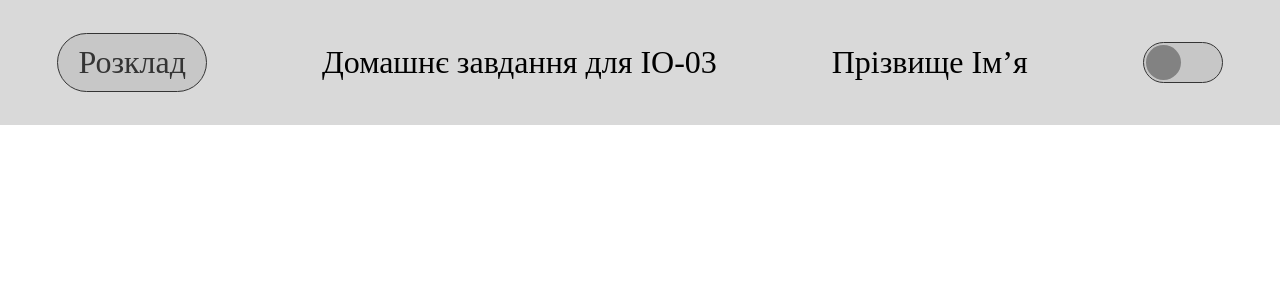
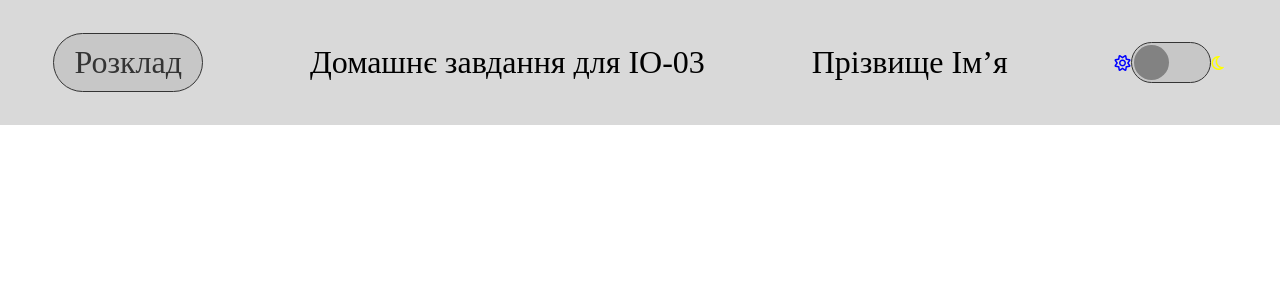
Before and after one commit to bochka123/schedule-IO-03, a React (Create React App) app in the folder frontend/: page / in a window 1280 px wide. Shown: the top 300 px of the page. Built offline with nearby package versions, Linux system fonts and the light colour scheme.

Commit message:
add Icons to page

```diff
--- a/frontend/src/components/header/Switcher/Switcher.jsx
+++ b/frontend/src/components/header/Switcher/Switcher.jsx
@@ -1,15 +1,17 @@
 import React from 'react';
 import "./Switcher.css"
+import {Icon} from "../../primitives/icon/component";
+import {Icons} from "../../../common/enums";
 const Switcher = () => {
     return (
-        <div>
-            <i className="fa-regular fa-sun-bright"></i>
+        <div style={{display: "flex", justifyContent: "center", alignItems: "center"}}>
+            <Icon icon={Icons.SUN} color='blue'/>
             <div className="switcher-out">
                 <div className="switcher-in">
 
                 </div>
             </div>
-            <i className="fa-light fa-moon"></i>
+                <Icon icon={Icons.MOON} color='yellow' />
         </div>
     );
 };
```
